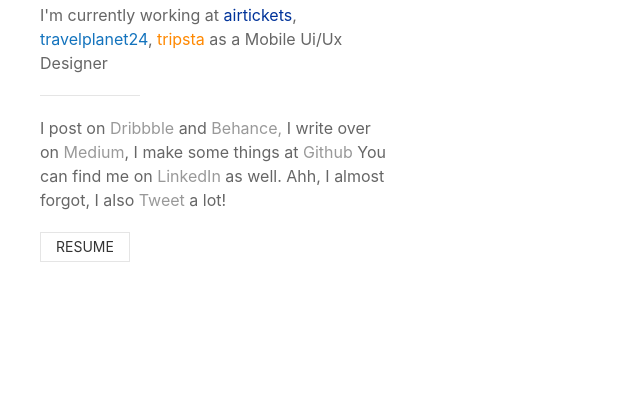
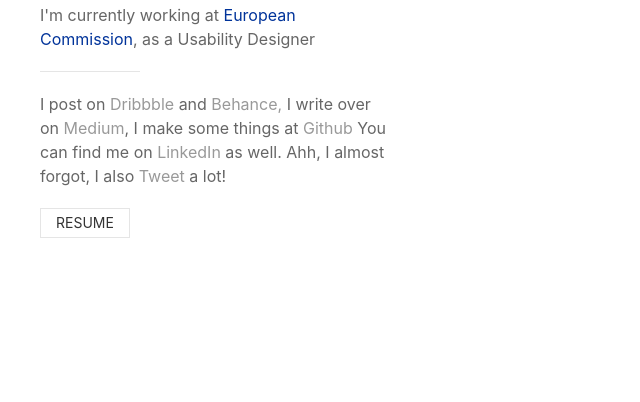
Before and after one commit to thanasisrig/thanasisrig.github.io, a plain HTML site: page index.html in a window 1280 px wide. Shown: the part 420-822 px from the top of the page, without its empty margins (0-640 px from the left). After the commit the page ends 800 px from the top, so only its background shows below. Drawn offline with nearby package versions, Linux system fonts and the light colour scheme.

Commit message:
Updated some details

```diff
--- a/index.html
+++ b/index.html
@@ -30,7 +30,7 @@
         <div>
           <img class="uk-border-circle" width="140" height="140" src="avatar_round.png">
           <h1 class="uk-h2">Hello, I'm Thanasis Rigopoulos</h1>
-          <p>I'm currently working at <a href="https://www.linkedin.com/company-beta/2979010/?pathWildcard=2979010"><font color="#00339A">airtickets</font></a>, <a href="https://www.linkedin.com/showcase/17987818/"><font color="#1373BD">travelplanet24</font></a>, <a href="https://www.linkedin.com/company-beta/222375/"><font color="#FF8800">tripsta</font></a> as a Mobile Ui/Ux Designer</p>
+          <p>I'm currently working at <a href="https://www.linkedin.com/company/1809/"><font color="#00339A">European Commission</font></a>,  as a Usability Designer</p>
           <p>
 
 <hr class="uk-divider-small">
```
